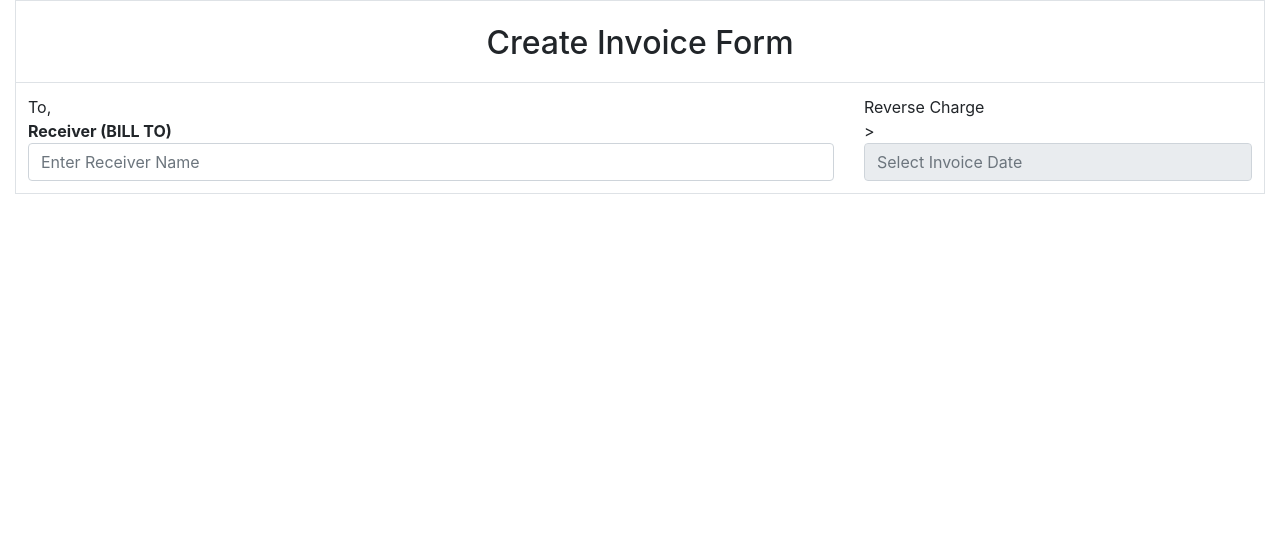
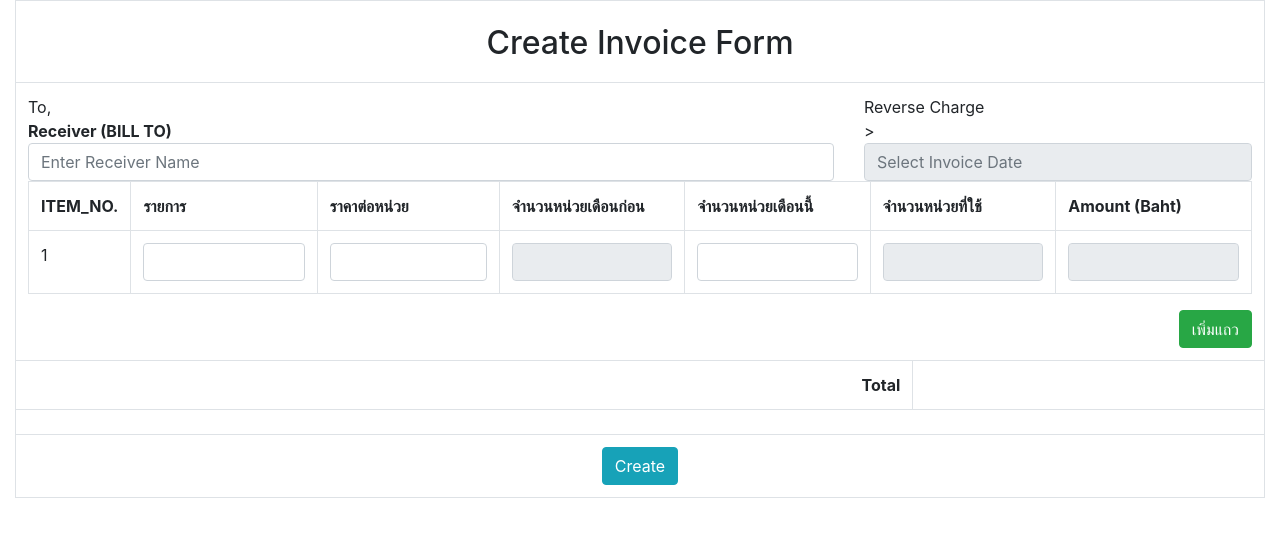
Before and after one commit to Birthday4z/Project, a PHP site: page /admin/invoice/invoice.php?add=1 in a window 1280 px wide. Shown: the top 537 px of the page. Run offline with PHP 8.4, Linux system fonts and the light colour scheme; data comes from the database, SQL or seed files in the repository; some libraries are stand-ins or nearby versions.

Commit message:
add column in table, add_row, remove_row

```diff
--- a/admin/invoice/invoice.php
+++ b/admin/invoice/invoice.php
@@ -39,7 +39,7 @@
     <div class="container-fluid">
         <?php
             if (isset($_GET["add"])) {
-        ?>
+                ?>
         <form method="POST" id="invoice_form">
                 <div class="table-responsive">
                     <table class="table table-bordered">
@@ -63,14 +63,99 @@
                                     </div>
 
                                 </div>
+
+                                <table id="invoice-item-table" class="table table-bordered">
+                                    <tr>
+                                        <th>ITEM_NO.</th>
+                                        <th>รายการ</th>
+                                        <th>ราคาต่อหน่วย</th>
+                                        <th>จำนวนหน่วยเดือนก่อน</th>
+                                        <th>จำนวนหน่วยเดือนนี้</th>
+                                        <th>จำนวนหน่วยที่ใช้</th>
+                                        <th colspan="6">Amount (Baht)</th>
+                                    </tr>
+
+                                    <tr>
+                                        <td><span id="item_no">1</span></td>
+                                        <td><input type="text" name="item_name[]" id="item_name1" class="form-control input-sm"></td>
+                                        <td><input type="text" name="item_price_unit[]" id="item_price_unit1" data-itemno="1" class="form-control input-sm number_only item_price_unit"></td>
+                                        <td><input type="text" name="item_unit_lastmonth[]" id="item_unit_lastmonth1" data-itemno="1" class="form-control input-sm number_only item_unit_lastmonth" readonly></td>
+                                        <td><input type="text" name="item_unit_thismonth[]" id="item_unit_thismonth1" data-itemno="1" class="form-control input-sm number_only item_unit_thismonth"></td>
+                                        <td><input type="text" name="item_unit_used[]" id="item_unit_used1" data-itemno="1" class="form-control input-sm number_only item_unit_used" readonly></td>
+                                        <td><input type="text" name="item_amount[]" id="item_amount1" data-itemno="1" class="form-control input-sm number_only item_amount" readonly></td>
+                                    </tr>
+                                </table>
+
+                                <div align="right">
+                                    <button type="button" name="add_row" id="add_row" class="btn btn-success btn-xs">เพิ่มแถว</button>
+                                </div>
+
                             </td>
                         </tr>
+
+                        <tr>
+                            <td align="right"><b>Total</b></td>
+                            <td align="right"><b><span id="final_total_amount"></span></b></td>
+                        </tr>
+                        <tr>
+                            <td colspan="2"></td>
+                        </tr>
+                        <tr>
+                            <td colspan="2" align="center">
+                                <input type="hidden" name="total_item" id="total_item" value="1">
+                                <input type="submit" name="create_invoice" id="create_invoice" class="btn btn-info" value="Create">
+                            </td>
+                        </tr>
+
+
                     </table>
                 </div>
         </form>
+
+        <script>
+            $(document).ready(function() {
+                var final_total_amount = $('#final_total_amount').text();
+                var count = 1;
+                $(document).on('click', '#add_row', function(){
+                    count = count + 1;
+                    $('#total_item').val(count);
+                    var html_code = '';
+
+                    html_code += '<tr id="row_id_'+count+'">';
+                    html_code += '<td><span id="item_no">'+count+'</span></td>';
+
+                    html_code += '<td><input type="text" name="item_name[]" id="item_name'+count+'" class="form-control input-sm"></td>';
+
+                    html_code += '<td><input type="text" name="item_price_unit[]" id="item_price_unit'+count+'" data-itemno="'+count+'" class="form-control input-sm number_only item_price_unit"></td>';
+                    html_code += '<td><input type="text" name="item_unit_lastmonth[]" id="item_unit_lastmonth'+count+'" data-itemno="'+count+'" class="form-control input-sm number_only item_unit_lastmonth" readonly></td>';
+                    html_code += '<td><input type="text" name="item_unit_thismonth[]" id="item_unit_thismonth'+count+'" data-itemno="'+count+'" class="form-control input-sm number_only item_unit_thismonth"></td>';
+                    html_code += '<td><input type="text" name="item_unit_used[]" id="item_unit_used'+count+'" data-itemno="'+count+'" class="form-control input-sm number_only item_unit_used" readonly></td>';
+                    html_code += '<td><input type="text" name="item_amount[]" id="item_amount'+count+'" data-itemno="'+count+'" class="form-control input-sm number_only item_amount" readonly></td>';
+
+                    html_code += '<td><button type="button" name="remove_row" id="'+count+'"class="btn btn-danger btn-xs remove_row">X</button></td></tr>';
+
+                    $('#invoice-item-table').append(html_code);
+
+
+                });
+                $(document).on('click', '.remove_row', function(){
+                    var row_id = $(this).attr("id");
+                    var total_item_amount = $('#item_amount'+row_id).val();
+                    var final_amount = $('#final_total_amount').text();
+                    var result_amount = parseFloat(final_amount) - parseFloat(total_item_amount);
+                    $('#final_total_amount').text(result_amount);
+                    $('#row_id_'+row_id).remove();
+                    count = count - 1;
+                    $('#total_item').val(count);
+                });
+
+
+
+            });
+        </script>
+
         <?php
-            }
-            else {
+            } else {
                 ?>
         <h3 align="center">Invoice List</h3> <br />
         <div align="right">
```
